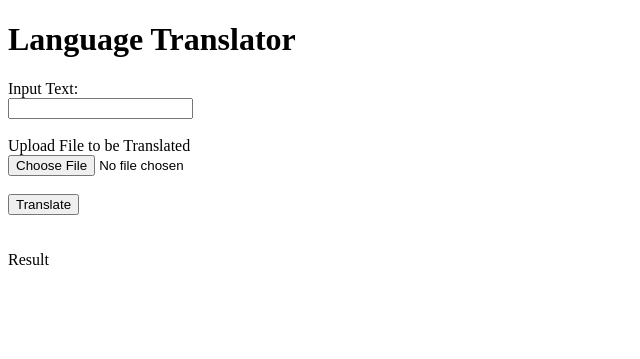
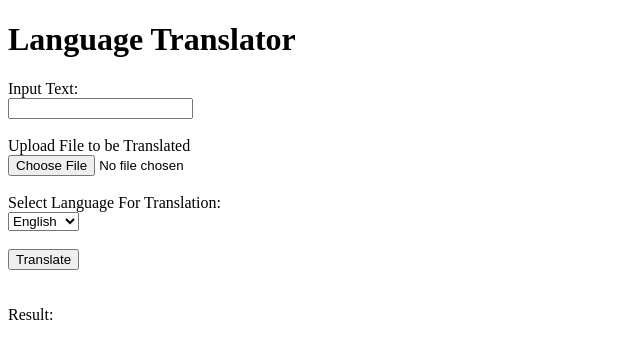
Before and after one commit to Jthomas0521/Translator, a Flask app: page / in a window 1280 px wide. Shown: the top 359 px of the page, without its empty margins (0-640 px from the left). Run offline with Flask 3, Linux system fonts and the light colour scheme; parts of the project's set-up code (start-up, migrations or seed data) failed here and were passed over.

Commit message:
added language selector and updated pytest cases

```diff
--- a/src/app.py
+++ b/src/app.py
@@ -1,6 +1,5 @@
 import os
 from flask import Flask, request, render_template, Response
-# jsonify
 import requests
 import logging
 from dotenv import load_dotenv
@@ -53,9 +52,9 @@ def profanity(text):
 
 
 # Translated Text
-def text_translator(text) -> Response:
+def text_translator(text, target_language) -> Response:
     LIBRE_TRANSLATE_URL = os.environ.get("LIBRE_TRANSLATE_URL")
-    data = {'q': text, 'source': "auto", 'target': "es"}
+    data = {'q': text, 'source': "auto", 'target': target_language}
     gen_response = requests.post(LIBRE_TRANSLATE_URL, data=data)
     json_response = json.loads(gen_response.text)
 
@@ -68,10 +67,10 @@ def text_translator(text) -> Response:
 
 
 # Translated text file
-def file_translator(file_path):
+def file_translator(file_path, target_language):
     with open(file_path, 'r') as file:
         input_text = file.read()
-        file_response = text_translator(input_text)
+        file_response = text_translator(input_text, target_language)
 
         # Checks to see if file_response produces an instance in Response
         if isinstance(file_response, Response):
@@ -88,6 +87,7 @@ def index():
 def translate():
     input_text = request.form.get('input_text')
     file_path = request.form.get('file_path')
+    target_language = request.form.get('target_language')
 
     translated_text = None
 
@@ -99,14 +99,14 @@ def translate():
 
         if os.path.exists(file_path):
             if os.path.isfile(file_path):
-                translated_text = file_translator(file_path)
+                translated_text = file_translator(file_path, target_language)
             elif os.path.isdir(file_path):
                 translated_text = ""
 
                 for root, dirs, files in os.walk(file_path):
                     for filename in files:
                         filepath = os.path.join(root, filename)
-                        translated_text += file_translator(filepath)
+                        translated_text += file_translator(filepath, target_language)
 
                 output_file_path = os.path.join(output_directory, os.path.basename(file_path))
                 with open(output_file_path, 'w') as output_file:
@@ -119,9 +119,7 @@ def translate():
 
     else:
         # Checks to see if the text_response is a string
-        translated_text = text_translator(input_text)
-        # return Response(translated_text, content_type='text/plain')
-        # return jsonify({"Translated Text": translated_text.strip()})
+        translated_text = text_translator(input_text, target_language)
 
     return render_template('index.html', translated_text=translated_text)
 
--- a/src/templates/index.html
+++ b/src/templates/index.html
@@ -10,10 +10,19 @@
     <form action="/translate" method="POST">
         <label for="input_text">Input Text:</label><br>
         <input type="text" name="input_text" ><br><br>
+
         <label for="file_path" >Upload File to be Translated</label><br>
         <input type="file" name="file_path"><br><br>
+
+        <label for="language_selector">Select Language For Translation:</label><br>
+        <select name="target_language" id="language_selector">
+            <option value="en">English</option>
+            <option value="es">Spanish</option>
+            <option value="ar">Arabic</option>
+        </select><br><br>
+
         <input type="submit" value="Translate"><br><br><br>
-        <label for="translated_result">Result</label>
+        <label for="translated_result">Result:</label>
         <div id="translated_result">{{ translated_text }}</div>
 
     </form>
```
Also changed, not shown: src/templates/response.html (deleted, +0 -14 lines), tests/cassettes/test_translator_fake.yaml (added, +106 -0 lines), tests/test_app.py (+10 -21 lines).
